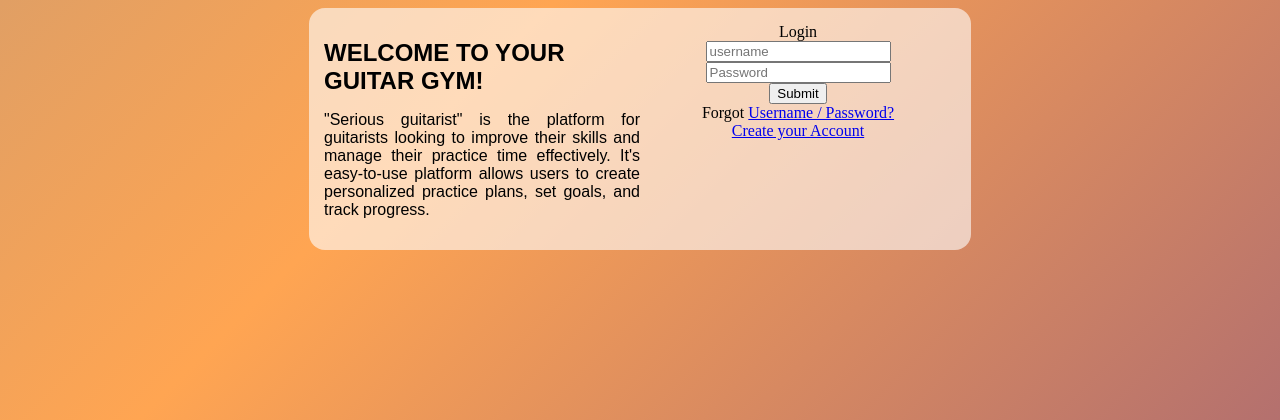
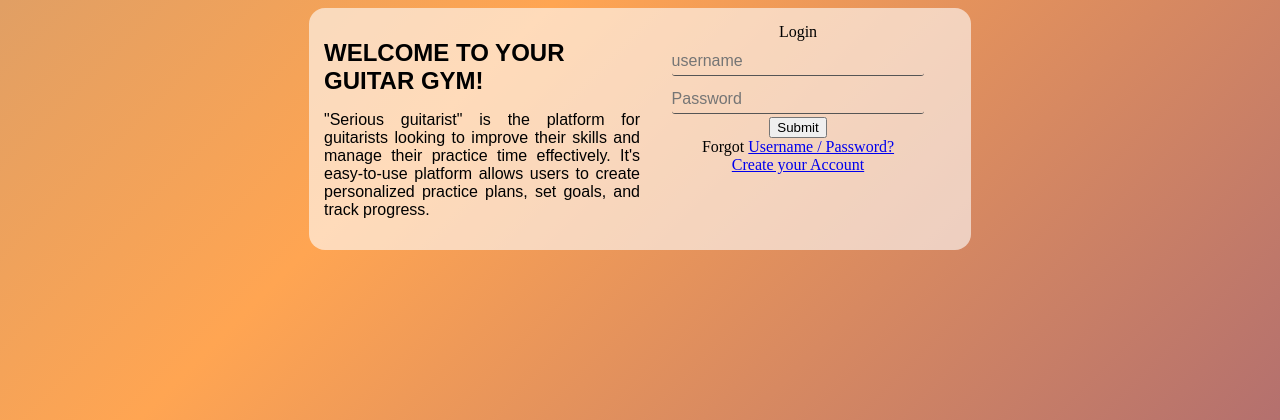
Before and after one commit to EPguitars/Serious-guitarist, a Django app: page / in a window 1280 px wide. Shown: the top 420 px of the page. Run offline with Django 4.2, Linux system fonts and the light colour scheme.

Commit message:
input style changes

```diff
--- a/serious_guitarist/settings.py
+++ b/serious_guitarist/settings.py
@@ -82,7 +82,7 @@ DATABASES = {
         "ENGINE": "django.db.backends.postgresql",
         'NAME': 'postgres',
         'USER': 'postgres',
-        'PASSWORD': '12345678',
+        'PASSWORD': 'holocron2',
         'HOST': 'localhost',
         'PORT': '5432',
     }
@@ -125,7 +125,7 @@ USE_TZ = True
 
 STATIC_URL = "/static/"
 STATICFILES_DIRS = [
-    os.path.join(BASE_DIR, "static")
+    os.path.join(BASE_DIR, "training_room/")
     ]
 
 # Default primary key field type
--- a/training_room/static/training_room/css/style.css
+++ b/training_room/static/training_room/css/style.css
@@ -50,7 +50,9 @@
     text-align: center;
 }
 
-
+.input100 {
+  margin: 3px;
+}
 
 
 
@@ -130,4 +132,20 @@ p {
   text-align:justify;
 }
 
+
+.wrap-input100 input {
+  border:0;
+  border-bottom:1px solid #555;
+  background:transparent;
+  width:80%;
+  padding:8px 0 5px 0;
+  font-size:16px;
+  color:#fff;
+  border-radius: 3px;
+}
+.wrap-input100 input:focus{
+  border:none;
+  outline:none;
+  border-bottom:1px solid #e74c3c;
+ }
 /*  ***************************** */
--- a/training_room/views.py
+++ b/training_room/views.py
@@ -47,6 +47,7 @@ def registration(request):
         form = UserCreationForm(request.POST)
         if form.is_valid():
             user = form.save(commit=False)
+            user.username = user.username.lower()
             user.save()
             login(request, user)
             return redirect('home')
```
